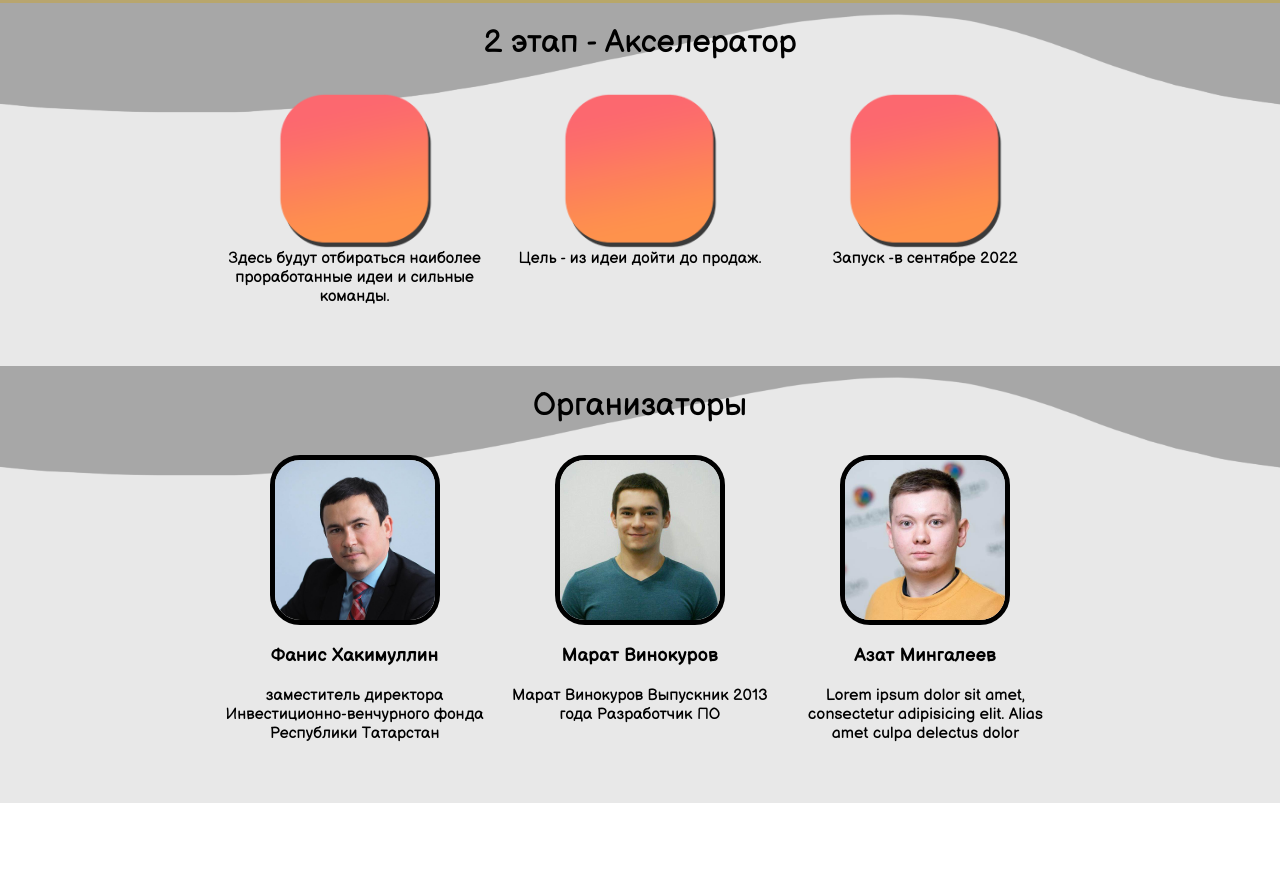
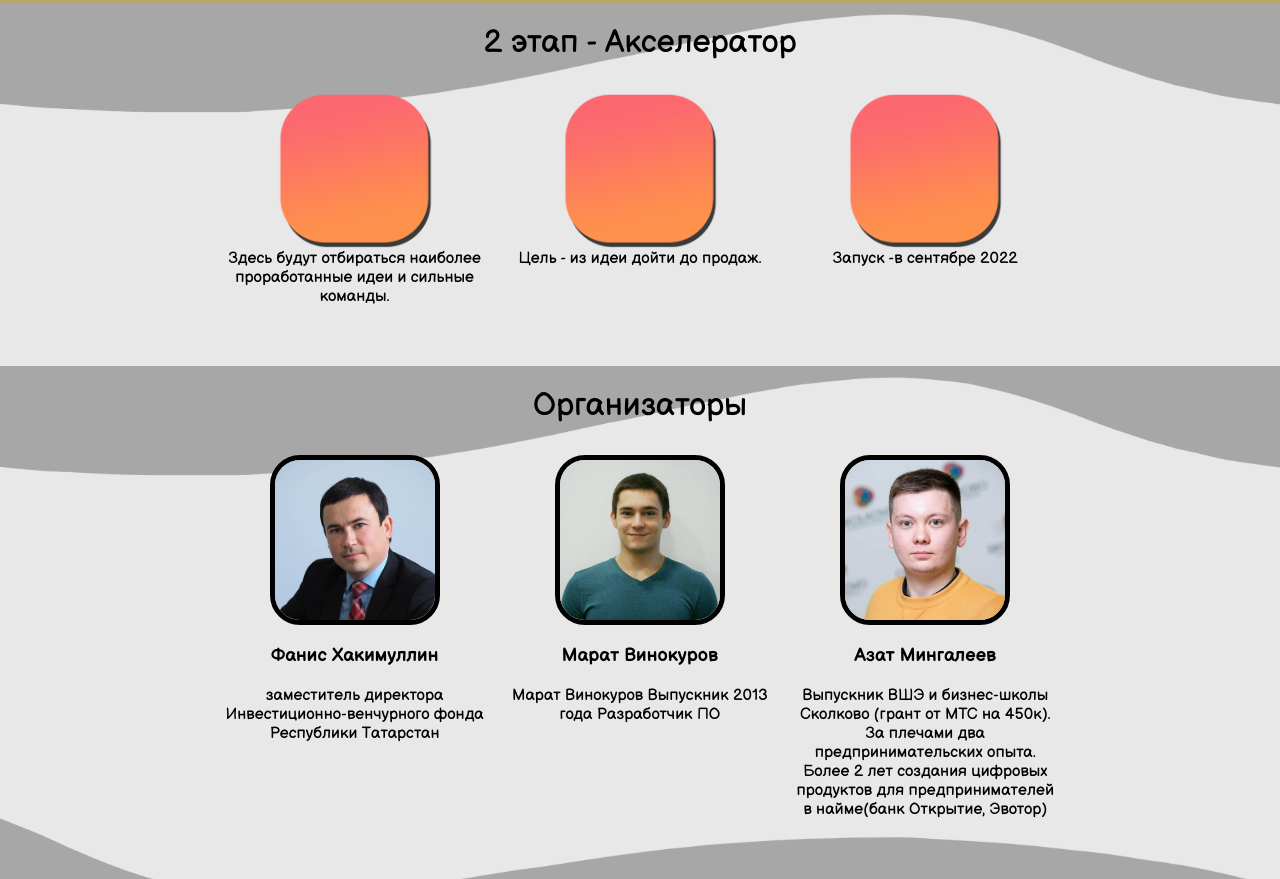
Before and after one commit to Belousk/lounchYourProject, a plain HTML site: page index.html in a window 1280 px wide. Shown: the part 1486-2365 px from the top of the page. Before the commit the page ends 2289 px from the top, so only its background shows below. Drawn offline with Linux system fonts and the light colour scheme.

Commit message:
Update index.html
some info about Azat Mingaleev

```diff
--- a/index.html
+++ b/index.html
@@ -127,7 +127,12 @@
                         <img class="avatar" src="img/Азат_абый.jpg" alt="">
                         <h3>Азат Мингалеев</h3>
                         <div>
-                            Lorem ipsum dolor sit amet, consectetur adipisicing elit. Alias amet culpa delectus dolor
+                            Выпускник ВШЭ и бизнес-школы Сколково (грант от МТС на 450к).
+
+За плечами два предпринимательских опыта.
+
+Более 2 лет создания цифровых продуктов для предпринимателей в найме(банк Открытие, Эвотор)
+
                         </div>
                     </div>
                 </div>
```
